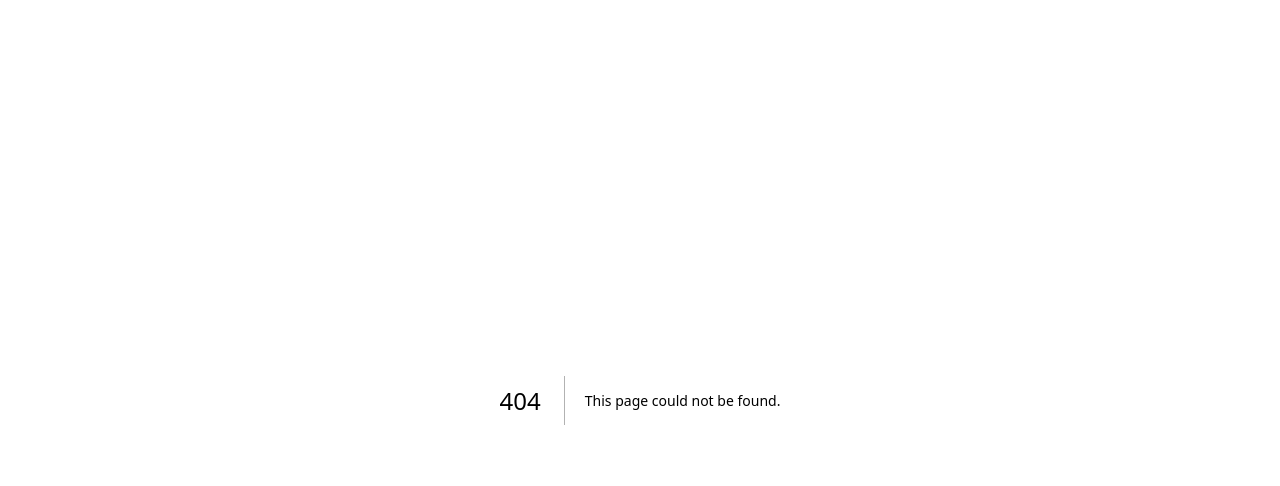
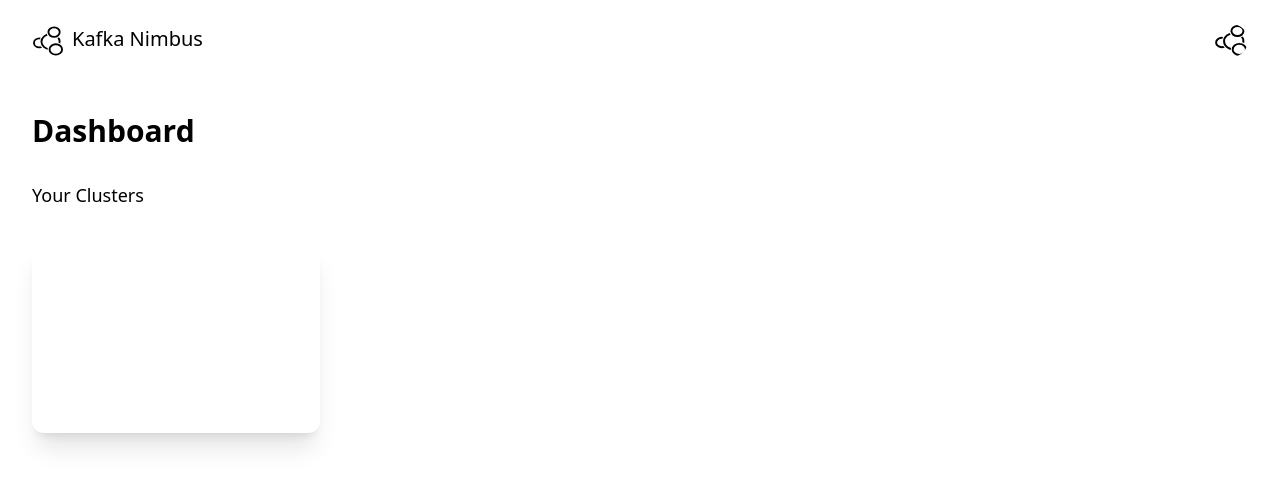
Before and after one commit to oslabs-beta/Kafka-Nimbus, a Next.js app: page /cluster-dashboard in a window 1280 px wide. Before the commit this address had no page. Shown: the top 486 px of the page. Built offline with nearby package versions, Linux system fonts and the light colour scheme; no server answers.

Commit message:
added a navbar and cluster-dash page

```diff
--- a/next.config.mjs
+++ b/next.config.mjs
@@ -7,6 +7,16 @@ await import("./src/env.mjs");
 /** @type {import("next").NextConfig} */
 const config = {
   reactStrictMode: true,
+  images: {
+    remotePatterns: [
+      {
+        protocol: "https",
+        hostname: "avatars.githubusercontent.com",
+        // port: "",
+        // pathname: "/account123/**",
+      },
+    ],
+  },
 
   /**
    * If you have `experimental: { appDir: true }` set, then you must comment the below `i18n` config
--- /dev/null
+++ b/src/app/cluster-dashboard/page.tsx
@@ -0,0 +1,16 @@
+import React from "react";
+import NavBar from "../components/NavBar";
+
+const ClusterDashboard = () => {
+  return (
+    <>
+      <div className="m-8">
+        <h1 className="text-3xl font-bold">Dashboard</h1>
+        <p className="my-8 text-lg">Your Clusters</p>
+        <div className="card bg-base-100 h-48 w-72 rounded-xl shadow-xl"></div>
+      </div>
+    </>
+  );
+};
+
+export default ClusterDashboard;
--- /dev/null
+++ b/src/app/components/NavBar.tsx
@@ -0,0 +1,57 @@
+"use client";
+import React, { useState } from "react";
+import logo from "../../../public/logoword.svg";
+import Image from "next/image";
+import { useSession } from "next-auth/react";
+
+const NavBar = () => {
+  const { data: sessionData } = useSession();
+  const [profileModal, setProfileModal] = useState(false);
+
+  const profileModalHandler = () => {
+    setProfileModal(!profileModal);
+  };
+
+  const dropDownMenu = (
+    <ul
+      tabIndex={0}
+      className="menu menu-compact  dropdown-content bg-base-100 rounded-box mt-3 w-52 p-2 shadow"
+    >
+      <li>
+        <a className="justify-between">
+          Profile
+          <span className="badge">New</span>
+        </a>
+      </li>
+      <li>
+        <a>Settings</a>
+      </li>
+      <li>
+        <a>Logout</a>
+      </li>
+    </ul>
+  );
+
+  return (
+    <div className="navbar bg-base-100 mx-auto flex max-w-7xl items-center justify-between gap-x-6 p-6 lg:px-8">
+      <div className="flex cursor-pointer flex-row align-middle">
+        <Image src={logo} alt="logo" className="mr-2 h-8 w-8" />
+        <a className="btn btn-ghost text-xl normal-case">Kafka Nimbus</a>
+      </div>
+
+      <div className="overflow-hidden rounded-full hover:bg-slate-300">
+        <Image
+          width="34"
+          height="34"
+          src={sessionData ? sessionData.user.image : logo}
+          alt="profile-pic"
+          className=""
+          onClick={profileModalHandler}
+        />
+      </div>
+      {profileModal ? dropDownMenu : null}
+    </div>
+  );
+};
+
+export default NavBar;
--- a/src/app/layout.tsx
+++ b/src/app/layout.tsx
@@ -2,7 +2,8 @@ import { type AppType } from "next/app";
 import { type Session } from "next-auth";
 // import { SessionProvider } from "next-auth/react";
 import { Provider } from "./components/Provider";
-import '../styles/globals.css';
+import "../styles/globals.css";
+import NavBar from "./components/NavBar";
 
 // import { api } from "~/utils/api";
 
@@ -33,6 +34,7 @@ export default function RootLayout({
     <html lang="en">
       <body>
         <Provider>
+          <NavBar />
           {children}
         </Provider>
       </body>
```
Also changed, not shown: public/logoword.svg (added).
